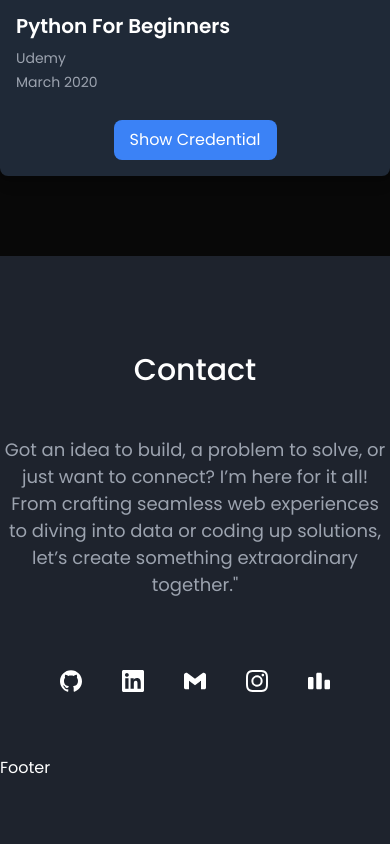
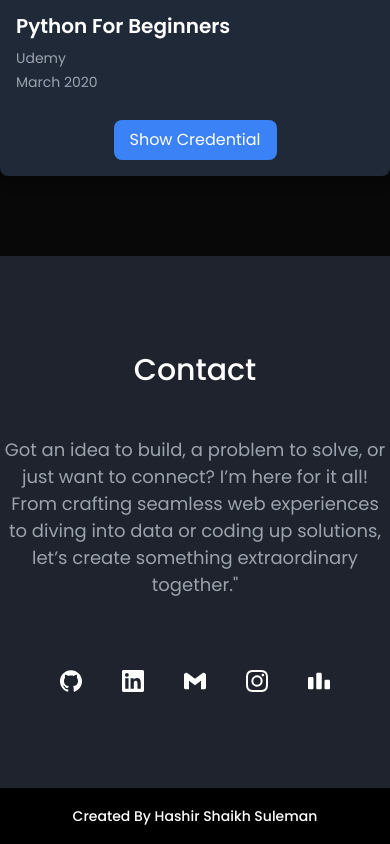
Before and after one commit to sashshaikh12/Portfolio_Website, a React (Create React App) app: page / in a window 390 px wide. Shown: the part 10082-10926 px from the top of the page. Before the commit the page ends 10862 px from the top, so only its background shows below. Built offline with nearby package versions, Linux system fonts and the light colour scheme.

Commit message:
Created responsive footer section

```diff
--- a/src/components/Footer.jsx
+++ b/src/components/Footer.jsx
@@ -2,8 +2,8 @@ import React from "react";
 
 function Footer(){
     return(
-        <div className="text-white font-[Poppins] w-full">
-            <h1>Footer</h1>
+        <div className="text-white font-[Poppins] w-full bg-[black] flex justify-center h-14 items-center mt-24">
+            <h1 className="text-sm sm:text-base md:text-lg lg:text-xl font-[500]">Created By Hashir Shaikh Suleman</h1>
         </div>
     );
 };
```
